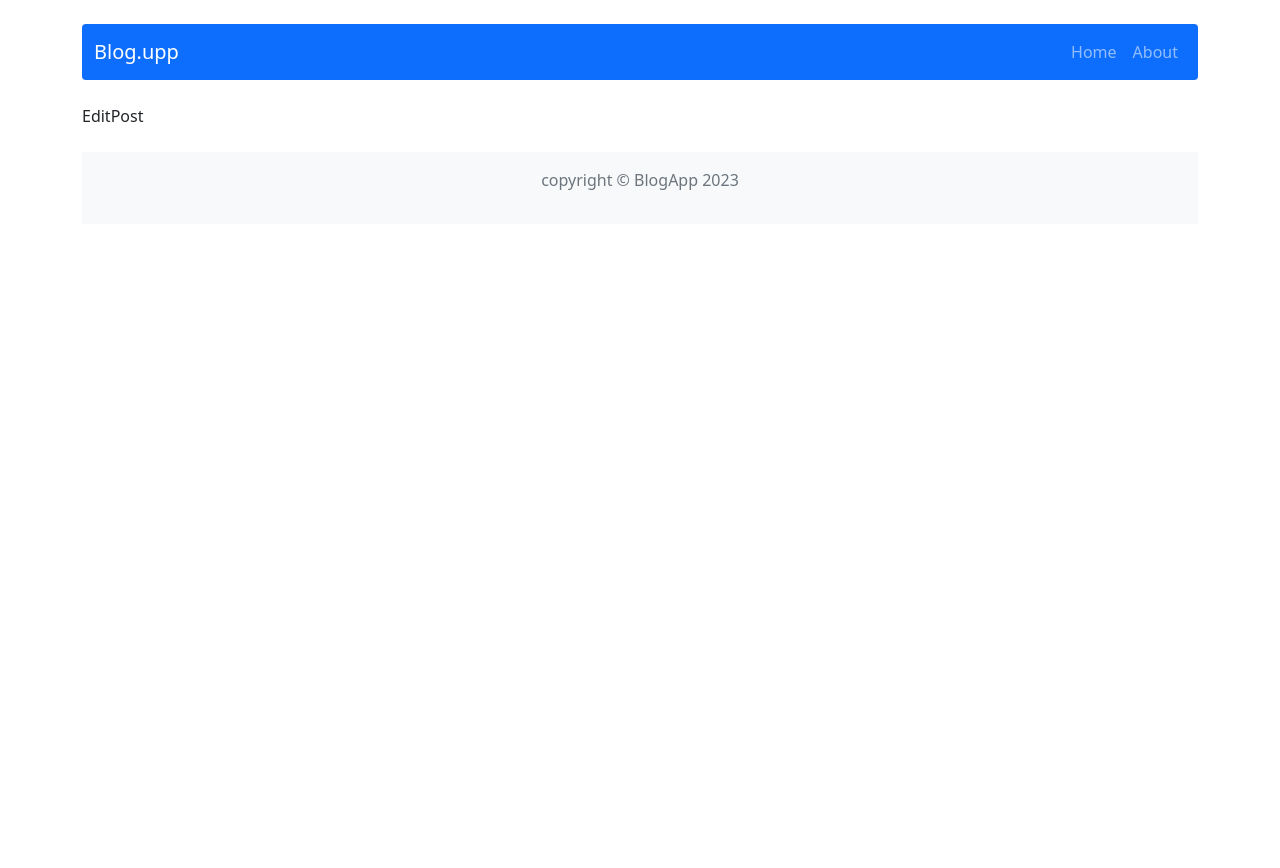
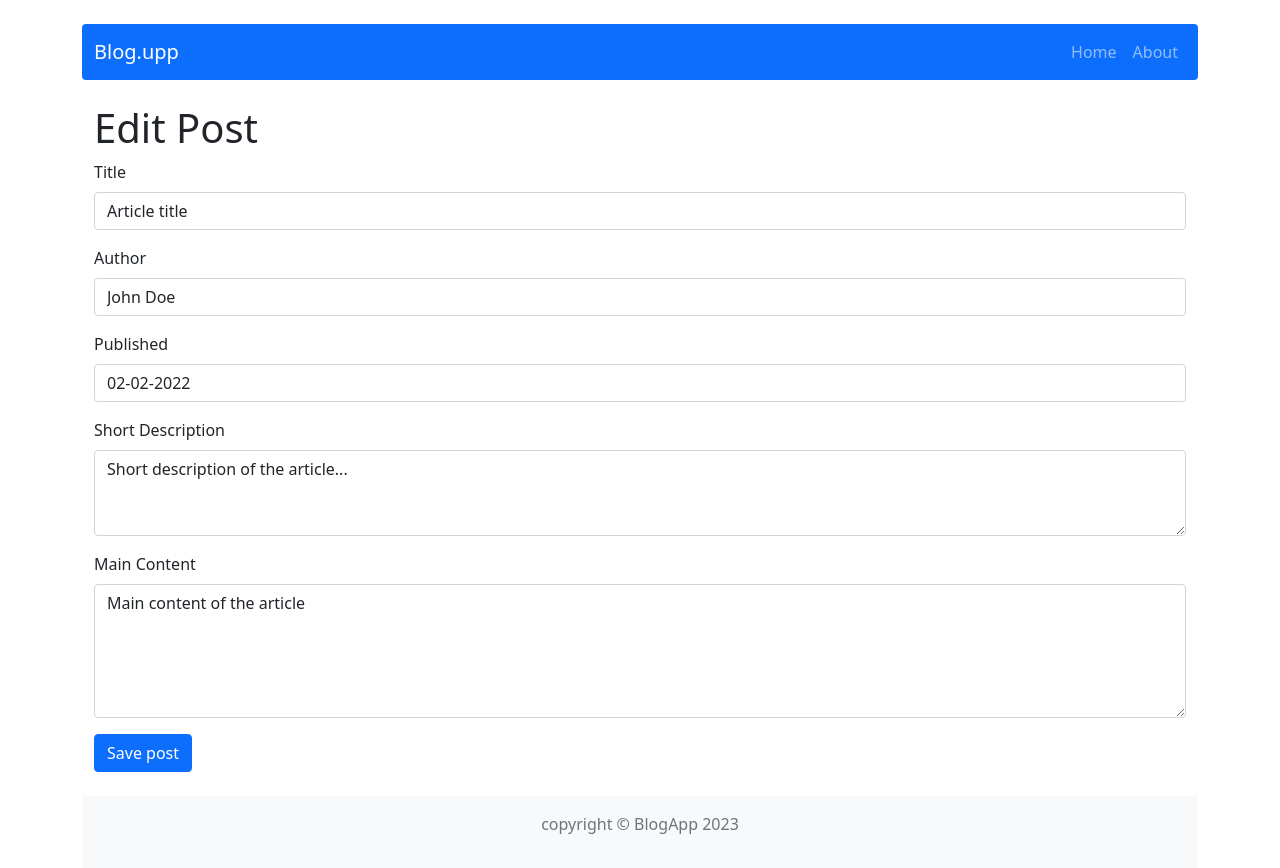
Before and after one commit to MarcinDraus/crud-react-redux-blog, a React (Create React App) app: page /post/edit/1 in a window 1280 px wide. Before the commit the page ends 800 px from the top, so only its background shows below. Built offline with nearby package versions, Linux system fonts and the light colour scheme.

Commit message:
EditPostForm

```diff
--- a/src/Redux/initialState.js
+++ b/src/Redux/initialState.js
@@ -2,7 +2,7 @@
 const initialState = {
     posts: [
         {
-         id: '1',
+        id: '1',
         title: 'Article title',
         shortDescription: 'Short description of the article...',
         content: 'Main content of the article',
--- a/src/Redux/postsRedux.js
+++ b/src/Redux/postsRedux.js
@@ -1,39 +1,44 @@
+
 import shortid from 'shortid';
 
-
-//selectors
+// selectors
 export const getPostById = (state, id) => state.posts.find((post) => post.id === id);
 export const getAllPosts = (state) => state.posts;
+
 // actions
-// eslint-disable-next-line no-unused-vars
 const createActionName = actionName => `app/posts/${actionName}`;
 
 // action creators
 const DELETE_POST = createActionName('DELETE_POST');
 const ADD_POST = createActionName('ADD_POST');
-//const DELETE_POST = 'app/posts/DELETE_POST';
-//const ADD_POST = 'app/posts/ADD_POST';
+const EDIT_POST = createActionName('EDIT_POST');
 
 export const deletePost = (id) => ({
   type: DELETE_POST,
   payload: id,
 });
 
-export const addPost = (postData) => ({
-    type: ADD_POST,
-    payload: postData,
-  });
+export const addPost = (payload) => ({
+  type: ADD_POST,
+  payload
+});
 
-//export const addPosts = (payload) => ({ type: 'ADD_POSTS', payload });
+export const editPost = (payload) => ({
+  type: EDIT_POST,
+  payload
+});
+
 const postsReducer = (statePart = [], action) => {
   switch (action.type) {
     case DELETE_POST:
       return statePart.filter((post) => post.id !== action.payload);
     case ADD_POST:
-          return [...statePart, { ...action.payload, id: shortid.generate() }];
+      return  [...statePart, { ...action.payload, id: shortid() }];
+    case EDIT_POST:
+      return statePart.map(post => (post.id === action.payload.id ? { ...post, ...action.payload } : post));
     default:
       return statePart;
-  };
+  }
 };
 
 export default postsReducer;
--- a/src/components/features/AddPostForm.js
+++ b/src/components/features/AddPostForm.js
@@ -1,101 +1,22 @@
 
-import React from 'react';
+//import React, { useState } from 'react';
 import { useNavigate } from 'react-router-dom';
 import { useDispatch } from 'react-redux';
 import { addPost } from '../../Redux/postsRedux.js';
 import PostForm from './PostForm';
 
-const AddPostForm = () => {
+const AddPostForm = (props) => {
+
+
   const navigate = useNavigate();
   const dispatch = useDispatch();
 
-  const handleSubmit = post => {
+  const handleSubmit = (post) => {
     dispatch(addPost(post));
     navigate('/');
   };
 
-  return <PostForm action={handleSubmit} actionText="Add post" />;
+  return <PostForm post={props} action={handleSubmit}  actionText="Save post" />;
 };
 
 export default AddPostForm;
-
-
-// import React, { useState } from 'react';
-// import { useDispatch } from 'react-redux';
-// import { useNavigate } from 'react-router-dom';
-// import { Form, Button } from 'react-bootstrap';
-
-// import { addPost } from '../../Redux/postsRedux.js';
-
-// const AddPostForm = () => {
-//   const dispatch = useDispatch();
-//   const navigate = useNavigate();
-
-//   const [post, setPost] = useState({
-//     title: '',
-//     author: '',
-//     published: '',
-//     shortDescription: '',
-//     content: '',
-//   });
-// //   const [title, setTitle] = useState('');
-// //   const [author, setAuthor] = useState('');
-// //   const [published, setPublished] = useState('');
-// //   const [shortDescription, setShortDescription] = useState('');
-// //   const [content, setcontent] = useState('');
-
-//   const handleChange = (e) => {
-//     const { name, value } = e.target;
-//     setPost((prevPost) => ({ ...prevPost, [name]: value }));
-//   };
-
-//   const handleSubmit = (e) => {
-//     e.preventDefault();
-//     dispatch(addPost(post));
-//     //dispatch({ type: 'ADD_POST', payload: { ...post, id: shortid() } });
-//     // Przekierowanie użytkownika na stronę główną po dodaniu posta
-//     navigate('/');
-//   };
-
-//   return (
-//     <Form onSubmit={handleSubmit}>
-//       <Form.Group className="mb-3">
-//         <Form.Label>Title</Form.Label>
-//         <Form.Control type="text" name="title" value={post.title} onChange={handleChange} />
-//       </Form.Group>
-//       <Form.Group className="mb-3">
-//         <Form.Label>Author</Form.Label>
-//         <Form.Control type="text" name="author" value={post.author} onChange={handleChange} />
-//       </Form.Group>
-//       <Form.Group className="mb-3">
-//         <Form.Label>Published</Form.Label>
-//         <Form.Control type="text" name="published" value={post.published} onChange={handleChange} />
-//       </Form.Group>
-//       <Form.Group className="mb-3">
-//         <Form.Label>Short Description</Form.Label>
-//         <Form.Control
-//           as="textarea"
-//           rows={3}
-//           name="shortDescription"
-//           value={post.shortDescription}
-//           onChange={handleChange}
-//         />
-//       </Form.Group>
-//       <Form.Group className="mb-3">
-//         <Form.Label>Main Content</Form.Label>
-//         <Form.Control
-//           as="textarea"
-//           rows={5}
-//           name="content"
-//           value={post.content}
-//           onChange={handleChange}
-//         />
-//       </Form.Group>
-//       <Button variant="primary" type="submit">
-//         Add post
-//       </Button>
-//     </Form>
-//   );
-// };
-
-// export default AddPostForm;
--- a/src/components/features/AllPosts.js
+++ b/src/components/features/AllPosts.js
@@ -14,7 +14,8 @@
         <Col key={post.id} xs={12} sm={6} md={4} lg={3} className="mb-4">
           <div>
             <h3>{post.title}</h3>
-            <p>{post.publishedDate}</p>
+            <p><strong>Published: </strong> {post.publishedDate}</p>
+            <p><strong>Author:</strong> {post.author}</p>
             <p>{post.shortDescription}</p>
             <Link to={`/post/${post.id}`}>
               <Button variant="primary">Read more</Button>
--- a/src/components/features/EditPostForm.js
+++ b/src/components/features/EditPostForm.js
@@ -0,0 +1,22 @@
+
+import React, { useState } from 'react';
+import { useDispatch, useSelector } from 'react-redux';
+import { useParams, useNavigate } from 'react-router-dom';
+import { getPostById, editPost } from '../../Redux/postsRedux.js';
+import PostForm from './PostForm';
+
+const EditPostForm = () => {
+  const { id } = useParams();
+  const navigate = useNavigate();
+  const dispatch = useDispatch();
+  const post = useSelector((state) => getPostById(state, id));
+
+  const handleSubmit = (editedPost) => {
+    dispatch(editPost({ ...post, ...editedPost, id }));
+    navigate('/');
+  };
+
+  return <PostForm post={post} action={handleSubmit} actionText="Save post" />;
+};
+
+export default EditPostForm;
--- a/src/components/features/PostForm.js
+++ b/src/components/features/PostForm.js
@@ -1,105 +1,47 @@
-// import React, { useState } from 'react';
-
-// const PostForm = ({ action, actionText }) => {
-//   const [title, setTitle] = useState('');
-//   const [content, setContent] = useState('');
-
-//   const handleTitleChange = e => {
-//     setTitle(e.target.value);
-//   };
-
-//   const handleContentChange = e => {
-//     setContent(e.target.value);
-//   };
-
-//   const handleSubmit = e => {
-//     e.preventDefault();
-//     const post = { title, content };
-//     action(post);
-//     setTitle('');
-//     setContent('');
-//   };
-
-//   return (
-//     <form onSubmit={handleSubmit}>
-//       <div>
-//         <label htmlFor="title">Title:</label>
-//         <input
-//           type="text"
-//           id="title"
-//           value={title}
-//           onChange={handleTitleChange}
-//           required
-//         />
-//       </div>
-//       <div>
-//         <label htmlFor="content">Content:</label>
-//         <textarea
-//           id="content"
-//           value={content}
-//           onChange={handleContentChange}
-//           required
-//         />
-//       </div>
-//       <div>
-//         <button type="submit">{actionText}</button>
-//       </div>
-//     </form>
-//   );
-// };
-
-// export default PostForm;
-
 
 import React, { useState } from 'react';
-import { useDispatch } from 'react-redux';
-import { useNavigate } from 'react-router-dom';
 import { Form, Button } from 'react-bootstrap';
-import { addPost } from '../../Redux/postsRedux.js';
 
-const PostForm = () => {
-  const dispatch = useDispatch();
-  const navigate = useNavigate();
+const PostForm = ({ post, action, actionText }) => {
+  const [formData, setFormData] = useState({
+    title: post?.title || '',
+    author: post?.author || '',
+    publishedDate: post?.publishedDate || '',
+    shortDescription: post?.shortDescription || '',
+    content: post?.content || '',
+  });
 
-  const [post, setPost] = useState({
-    title: '',
-    author: '',
-    published: '',
-    shortDescription: '',
-    content: '',
-  });
-//   const [title, setTitle] = useState('');
-//   const [author, setAuthor] = useState('');
-//   const [published, setPublished] = useState('');
-//   const [shortDescription, setShortDescription] = useState('');
-//   const [content, setcontent] = useState('');
+   const handleSubmit = (e) => {
+    e.preventDefault();
+    action(formData);
+  };
 
   const handleChange = (e) => {
     const { name, value } = e.target;
-    setPost((prevPost) => ({ ...prevPost, [name]: value }));
+    setFormData((prevData) => ({ ...prevData, [name]: value }));
   };
 
-  const handleSubmit = (e) => {
-    e.preventDefault();
-    dispatch(addPost(post));
-    //dispatch({ type: 'ADD_POST', payload: { ...post, id: shortid() } });
-    // Przekierowanie użytkownika na stronę główną po dodaniu posta
-    navigate('/');
-  };
+
 
   return (
     <Form onSubmit={handleSubmit}>
       <Form.Group className="mb-3">
         <Form.Label>Title</Form.Label>
-        <Form.Control type="text" name="title" value={post.title} onChange={handleChange} />
+        <Form.Control type="text" name="title" value={formData.title} onChange={handleChange} />
       </Form.Group>
       <Form.Group className="mb-3">
         <Form.Label>Author</Form.Label>
-        <Form.Control type="text" name="author" value={post.author} onChange={handleChange} />
+        <Form.Control type="text" name="author" value={formData.author} onChange={handleChange} />
       </Form.Group>
       <Form.Group className="mb-3">
         <Form.Label>Published</Form.Label>
-        <Form.Control type="text" name="published" value={post.published} onChange={handleChange} />
+        <Form.Control
+          type="text"
+          name="publishedDate"
+          value={formData.publishedDate}
+          onChange={handleChange}
+          placeholder="YYYY-MM-DD"
+        />
       </Form.Group>
       <Form.Group className="mb-3">
         <Form.Label>Short Description</Form.Label>
@@ -107,7 +49,7 @@
           as="textarea"
           rows={3}
           name="shortDescription"
-          value={post.shortDescription}
+          value={formData.shortDescription}
           onChange={handleChange}
         />
       </Form.Group>
@@ -117,12 +59,12 @@
           as="textarea"
           rows={5}
           name="content"
-          value={post.content}
+          value={formData.content}
           onChange={handleChange}
         />
       </Form.Group>
       <Button variant="primary" type="submit">
-        Add post
+        {actionText}
       </Button>
     </Form>
   );
--- a/src/components/pages/EditPost/EditPost.js
+++ b/src/components/pages/EditPost/EditPost.js
@@ -1,9 +1,15 @@
 
+import React from 'react';
+import { Container } from 'react-bootstrap';
+import EditPostForm from '../../features/EditPostForm.js';
 
 const EditPost = () => {
-    return (
-      <div>EditPost</div>
-    )
-  };
+  return (
+    <Container>
+      <h1>Edit Post</h1>
+      <EditPostForm />
+    </Container>
+  );
+};
 
-  export default EditPost;
+export default EditPost;
```
